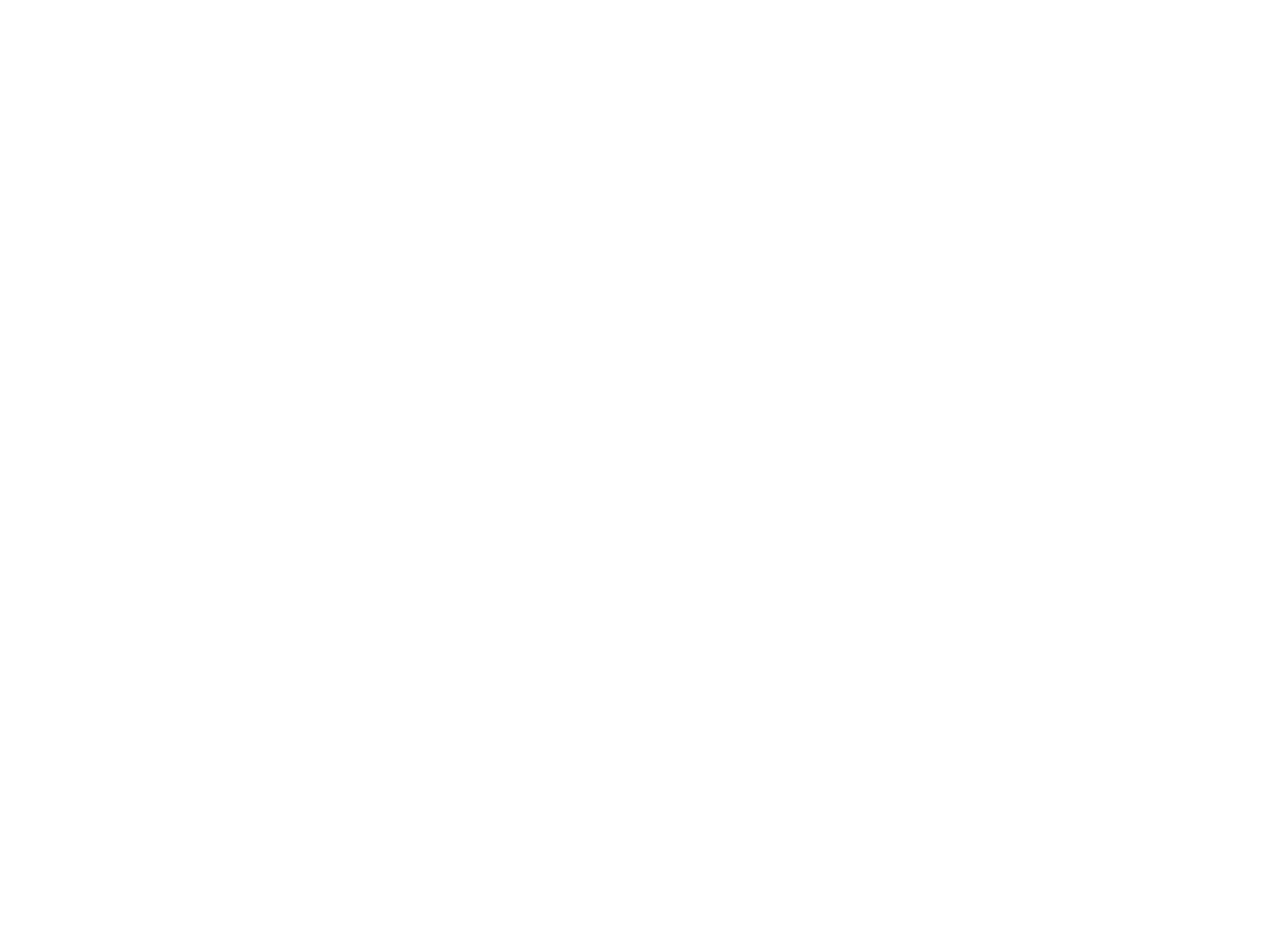
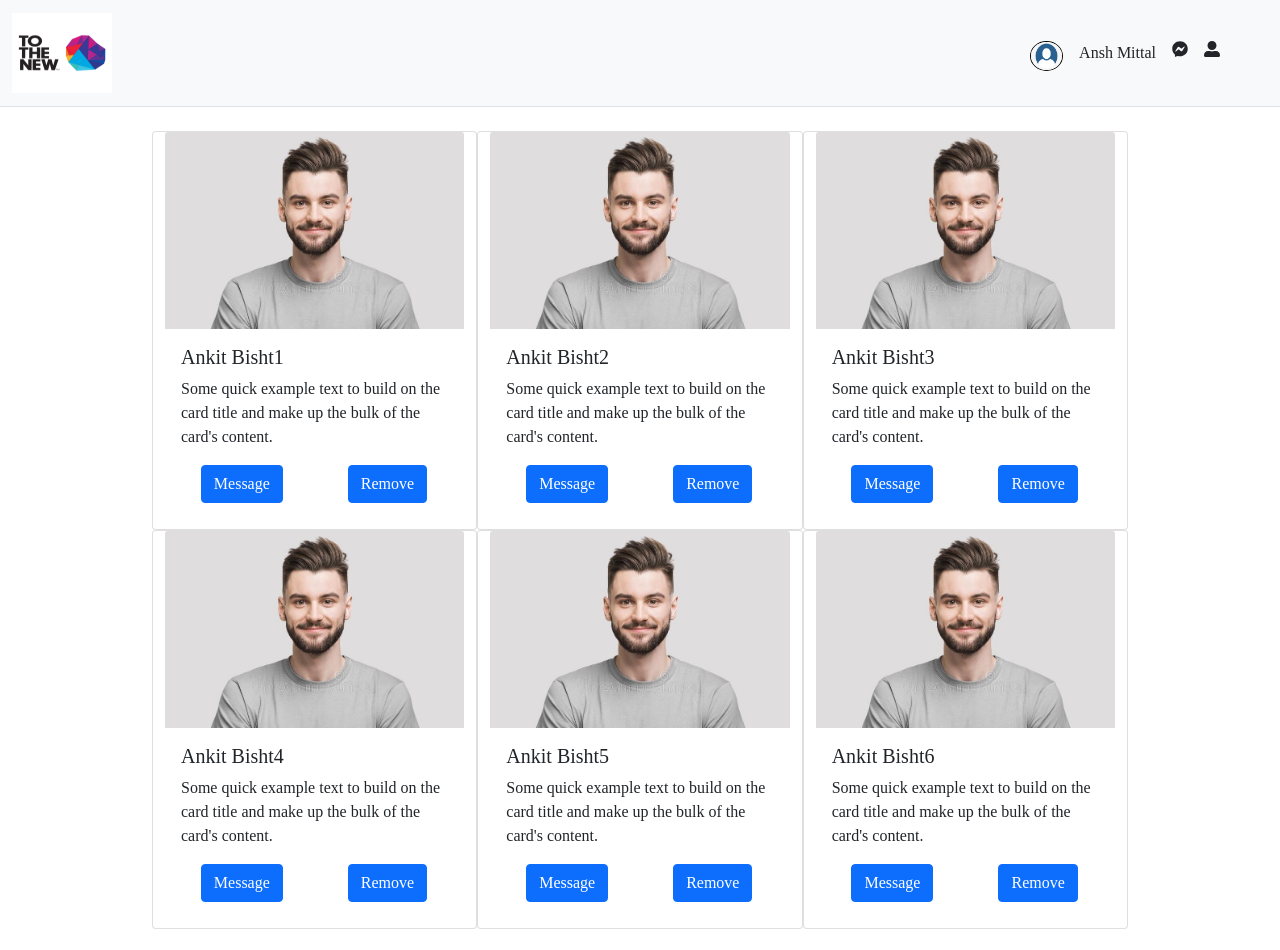
Before and after one commit to anshTTN/Buzzz, a React (Create React App) app: page /friendlist in a window 1280 px wide. Before the commit this address had no page. Shown: the top 950 px of the page. Before the commit the page ends 800 px from the top, so only its background shows below. Built offline with nearby package versions, Linux system fonts and the light colour scheme.

Commit message:
adding friendlistPage frontend

```diff
--- a/src/App.js
+++ b/src/App.js
@@ -3,6 +3,7 @@
 import { BrowserRouter as Router, Route,Routes} from 'react-router-dom'
 import FeedsPage from './components/FeedsPage';
 import Login from './components/Login';
+import Friendlist from './components/Friendlist';
 
 function App() {
   return (
@@ -16,6 +17,7 @@
           <Login />
         }>
         </Route>
+        <Route path='/friendlist' element={<Friendlist />}> </Route>
       </Routes>
     </Router>
   );
--- /dev/null
+++ b/src/components/Friendlist.jsx
@@ -0,0 +1,109 @@
+import React from 'react'
+import Header from './Header';
+import UserImage from '../images/user.jpg';
+
+
+
+const Friendlist = () => {
+  return (
+    <div>
+        <Header />
+        <div className="row py-4 px-4 searched-users">
+
+            <div className="card col-md-4 col-sm-6 col-xs-12">
+                <img className="card-img-top" src={UserImage} alt="Card image cap" />
+                <div className="card-body">
+                    <h5 className="card-title">Ankit Bisht1</h5>
+                    <p>Some quick example text to build on the card title and make up the bulk of the card's content.</p>
+                    <div className=' buttonsforusers'>
+                        <div className="row">
+                            <div className="col-md-6 col-sm-12 col-xs-12 messagediv"><center><a href="#" className="btn btn-primary">Message</a></center></div>
+                            <div className="col-md-6 col-sm-12 col-xs-12 removediv"><center><a href="#" className="btn btn-primary">Remove</a></center></div>
+                        </div>
+                    </div>
+                </div>
+            </div>
+
+
+            <div className="card col-md-4 col-sm-6 col-xs-12 ">
+                <img className="card-img-top" src={UserImage} alt="Card image cap" />
+                <div className="card-body">
+                    <h5 className="card-title">Ankit Bisht2</h5>
+                    <p>Some quick example text to build on the card title and make up the bulk of the card's content.</p>
+                    <div className=' buttonsforusers'>
+                        <div className="row">
+                            <div className="col-md-6 col-sm-12 col-xs-12 messagediv"><center><a href="#" className="btn btn-primary">Message</a></center></div>
+                            <div className="col-md-6 col-sm-12 col-xs-12 removediv"><center><a href="#" className="btn btn-primary">Remove</a></center></div>
+                        </div>
+                    </div>
+                </div>
+            </div>
+
+
+            <div className="card col-md-4 col-sm-6 col-xs-12 ">
+                <img className="card-img-top" src={UserImage} alt="Card image cap" />
+                <div className="card-body">
+                    <h5 className="card-title">Ankit Bisht3</h5>
+                    <p>Some quick example text to build on the card title and make up the bulk of the card's content.</p>
+                    <div className=' buttonsforusers'>
+                        <div className="row">
+                            <div className="col-md-6 col-sm-12 col-xs-12 messagediv"><center><a href="#" className="btn btn-primary">Message</a></center></div>
+                            <div className="col-md-6 col-sm-12 col-xs-12 removediv"><center><a href="#" className="btn btn-primary">Remove</a></center></div>
+                        </div>
+                    </div>
+                </div>
+            </div>
+
+
+
+            <div className="card col-md-4 col-sm-6 col-xs-12 ">
+                <img className="card-img-top" src={UserImage} alt="Card image cap" />
+                <div className="card-body">
+                    <h5 className="card-title">Ankit Bisht4</h5>
+                    <p>Some quick example text to build on the card title and make up the bulk of the card's content.</p>
+                    <div className=' buttonsforusers'>
+                        <div className="row">
+                            <div className="col-md-6 col-sm-12 col-xs-12 messagediv"><center><a href="#" className="btn btn-primary">Message</a></center></div>
+                            <div className="col-md-6 col-sm-12 col-xs-12 removediv"><center><a href="#" className="btn btn-primary">Remove</a></center></div>
+                        </div>
+                    </div>
+                </div>
+            </div>
+
+
+
+            <div className="card col-md-4 col-sm-6 col-xs-12 ">
+                <img className="card-img-top" src={UserImage} alt="Card image cap" />
+                <div className="card-body">
+                    <h5 className="card-title">Ankit Bisht5</h5>
+                    <p>Some quick example text to build on the card title and make up the bulk of the card's content.</p>
+                    <div className=' buttonsforusers'>
+                        <div className="row">
+                            <div className="col-md-6 col-sm-12 col-xs-12 messagediv"><center><a href="#" className="btn btn-primary">Message</a></center></div>
+                            <div className="col-md-6 col-sm-12 col-xs-12 removediv"><center><a href="#" className="btn btn-primary">Remove</a></center></div>
+                        </div>
+                    </div>
+                </div>
+            </div>
+
+
+            <div className="card col-md-4 col-sm-6 col-xs-12 ">
+                <img className="card-img-top" src={UserImage} alt="Card image cap" />
+                <div className="card-body">
+                    <h5 className="card-title">Ankit Bisht6</h5>
+                    <p>Some quick example text to build on the card title and make up the bulk of the card's content.</p>
+                    <div className=' buttonsforusers'>
+                        <div className="row">
+                            <div className="col-md-6 col-sm-12 col-xs-12 messagediv"><center><a href="#" className="btn btn-primary">Message</a></center></div>
+                            <div className="col-md-6 col-sm-12 col-xs-12 removediv"><center><a href="#" className="btn btn-primary">Remove</a></center></div>
+                        </div>
+                    </div>
+                </div>
+            </div>
+        </div>
+
+    </div>
+  )
+}
+
+export default Friendlist;
--- a/src/css/style.css
+++ b/src/css/style.css
@@ -247,3 +247,14 @@
 
   border-radius: 50px;
 }
+
+                 /*--------------------FriendListCSS------------------*/
+
+.searched-users{
+  width: 80%;
+  margin: auto;
+}
+
+.messagediv{
+  padding-bottom: 10px;
+}
```
Also changed, not shown: src/css/searchBar.css (added).
